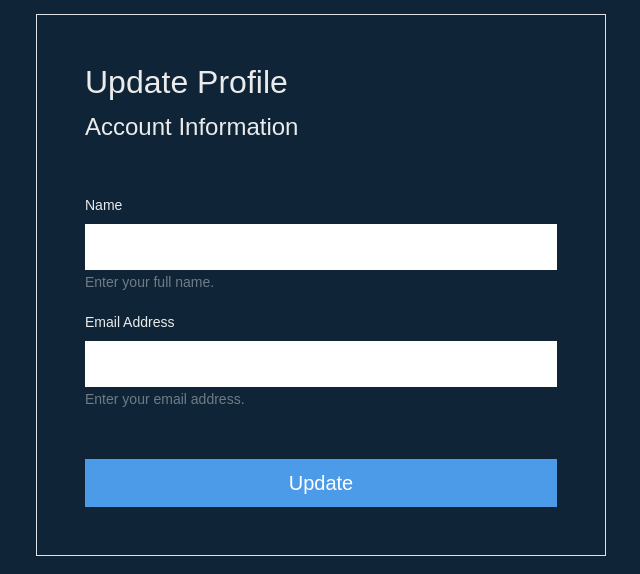
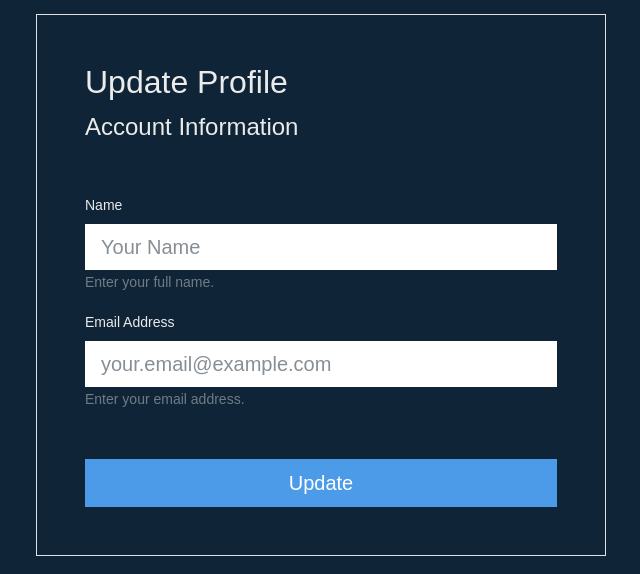
Before and after one commit to dvrone/notes-app, a Flask app: template app/templates/auth/profile.html in a window 1280 px wide. Shown: the part 341-915 px from the top of the page, without its empty margins (319-959 px from the left). Run offline with Flask 3, Linux system fonts and the light colour scheme; the template is opened without the code that fills it: values that come from a table or form of the project are taken from there, others are empty; the visitor is signed in with stand-in values (Sample User, id 1); some libraries are stand-ins or nearby versions; some web fonts are replaced.

Commit message:
Enhance form validation feedback for login, registration, and profile update forms

```diff
--- a/app/templates/auth/profile.html
+++ b/app/templates/auth/profile.html
@@ -16,13 +16,19 @@
                     <legend class="mb-5">Account Information</legend>
                     <div class="mb-3">
                         {{ form.name.label(class="form-label") }}
-                        {{ form.name(class="form-control form-control-lg") }}
-                        <span class="form-text text-muted">{{ form.name.description }}</span>
+                        {{ form.name(class="form-control form-control-lg" + (" is-invalid" if form.name.errors else "") , placeholder="Your Name") }}
+                        {% for error in form.name.errors %}
+                            <div class="invalid-feedback small">{{ error }}</div>
+                        {% endfor %}
+                        <span class="form-text text-muted small">{{ form.name.description }}</span>
                     </div>
                     <div class="mb-5">
                         {{ form.email.label(class="form-label") }}
-                        {{ form.email(class="form-control form-control-lg") }}
-                        <span class="form-text text-muted">{{ form.email.description }}</span>
+                        {{ form.email(class="form-control form-control-lg" + (" is-invalid" if form.email.errors else "") , placeholder="your.email@example.com") }}
+                        {% for error in form.email.errors %}
+                            <div class="invalid-feedback small">{{ error }}</div>
+                        {% endfor %}
+                        <span class="form-text text-muted small">{{ form.email.description }}</span>
                     </div>
                     {{ form.submit(class="w-100 btn btn-lg btn-primary") }}
                 </fieldset>
```
Also changed, not shown: app/templates/auth/login.html (+8 -2 lines), app/templates/auth/register.html (+15 -6 lines).
